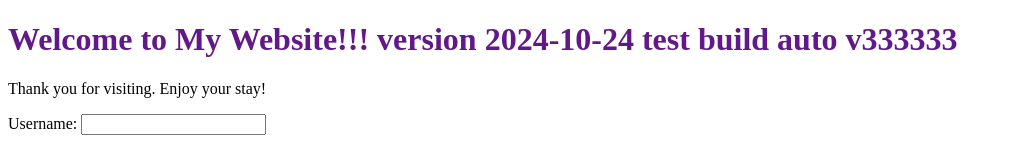
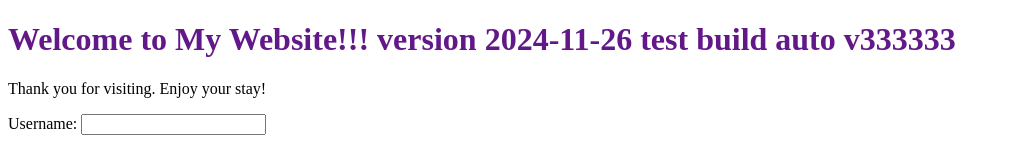
Before and after one commit to hunghoccloud/nodejs-random-color, a website: page public/index.html in a window 1280 px wide. Shown: the top 151 px of the page, without its empty margins (0-1012 px from the left). Drawn offline with Linux system fonts and the light colour scheme.

Commit message:
Update index.html

```diff
--- a/public/index.html
+++ b/public/index.html
@@ -7,7 +7,7 @@
 </head>
 
 <body>
-    <h1 id="welcome" style="color: #631889;">Welcome to My Website!!! version 2024-10-24 test build auto v333333</h1>
+    <h1 id="welcome" style="color: #631889;">Welcome to My Website!!! version 2024-11-26 test build auto v333333</h1>
     <p>Thank you for visiting. Enjoy your stay!</p>
 
     <form action="/api/login" method="POST">
```
